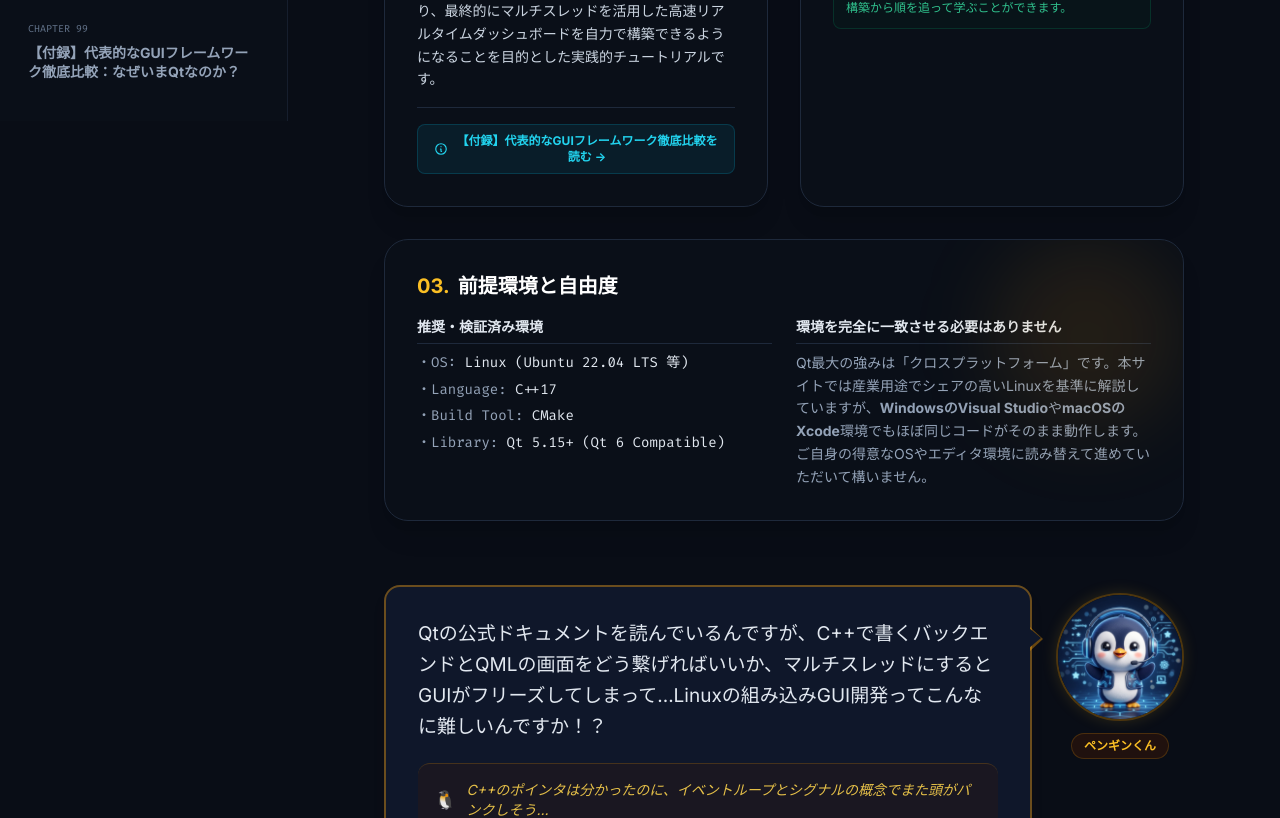
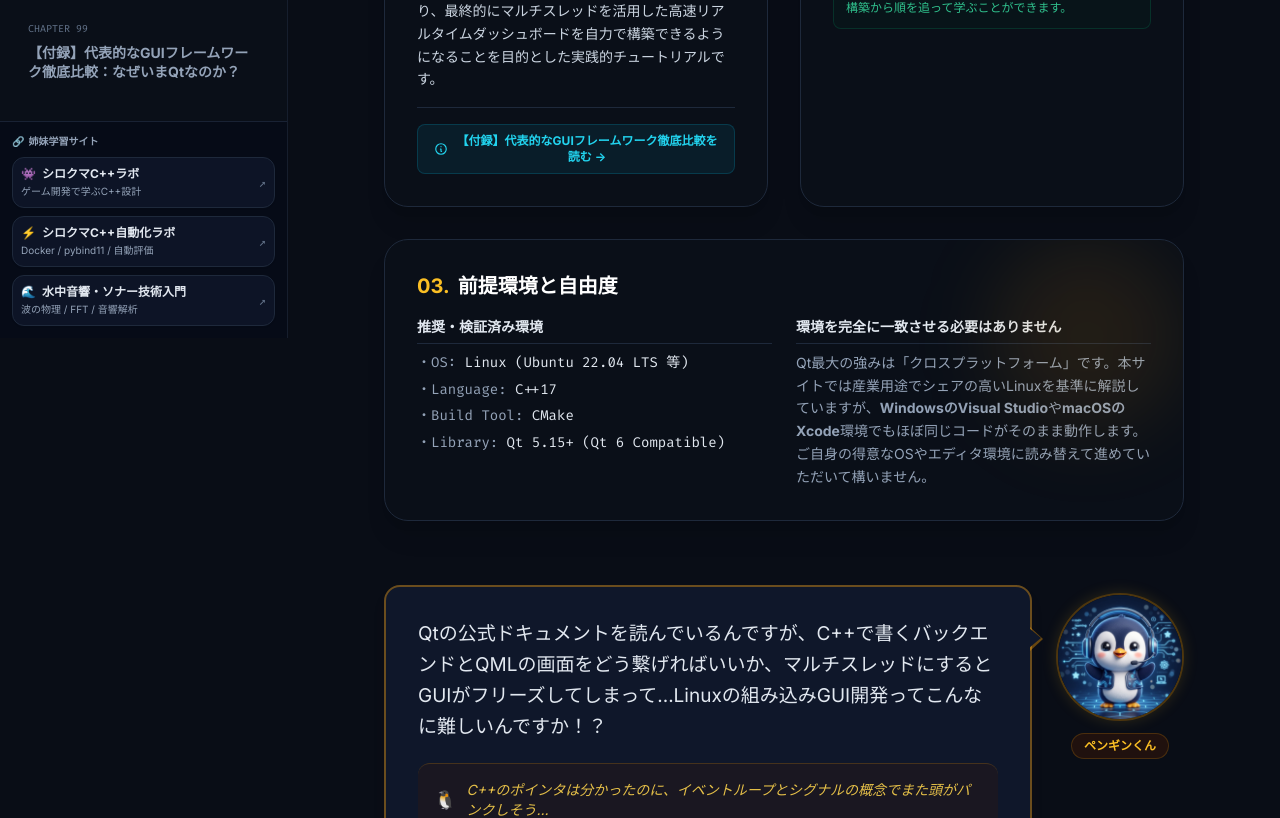
Before and after one commit to genki113355-tm/qt-gui-study, a React (Vite) app: page / in a window 1280 px wide. Shown: the part 1280-2098 px from the top of the page. Built offline with nearby package versions, Linux system fonts and the light colour scheme.

Commit message:
feat: update sister sites and deploy script

```diff
--- a/package.json
+++ b/package.json
@@ -9,7 +9,7 @@
     "dev": "vite",
     "build": "tsc && vite build && node scripts/generate-seo.mjs",
     "preview": "vite preview",
-    "deploy": "npm run build && wrangler pages deploy dist --project-name qt-gui-study"
+    "deploy": "npm run build && wrangler pages deploy dist --project-name qt-gui-study --commit-dirty=true && git push origin main"
   },
   "dependencies": {
     "canvas-confetti": "^1.9.4",
--- a/src/components/layout/Footer.tsx
+++ b/src/components/layout/Footer.tsx
@@ -16,57 +16,84 @@ export const Footer: React.FC = () => {
           </div>
 
           {/* 姉妹メディア・相互リンク */}
-          <div className="pt-5 pb-4 max-w-2xl mx-auto grid grid-cols-1 sm:grid-cols-2 gap-5">
+          <div className="pt-5 pb-4 max-w-4xl mx-auto grid grid-cols-1 md:grid-cols-3 gap-4">
 
             {/* リンク1: シロクマC++ラボ */}
             <a
-              href="https://shirokuma-auto-cpp.jp/"
+              href="https://www.shirokuma-cpp.jp/"
               target="_blank"
               rel="noopener noreferrer"
-              className="group flex items-center justify-between gap-4 p-4 rounded-2xl bg-[#0f1522] hover:bg-[#131b2c] border border-slate-800 hover:border-cyan-500/30 transition-all duration-300 shadow-lg hover:shadow-[0_0_20px_rgba(34,211,238,0.1)] text-left"
+              className="group flex items-center justify-between gap-3 p-3.5 rounded-2xl bg-[#0f1522] hover:bg-[#131b2c] border border-slate-800 hover:border-cyan-500/30 transition-all duration-300 shadow-lg hover:shadow-[0_0_20px_rgba(34,211,238,0.1)] text-left"
             >
-              <div className="flex items-center gap-4 min-w-0">
-                <div className="w-12 h-12 rounded-xl bg-[#0a0f18] border border-slate-700/50 flex items-center justify-center text-cyan-500 flex-shrink-0 group-hover:text-cyan-400 group-hover:border-cyan-500/50 transition-colors">
-                  <Cpu className="w-6 h-6" />
+              <div className="flex items-center gap-3 min-w-0">
+                <div className="w-10 h-10 rounded-xl bg-[#0a0f18] border border-slate-700/50 flex items-center justify-center text-xl flex-shrink-0">
+                  👾
                 </div>
                 <div className="min-w-0">
-                  <div className="flex items-center gap-2 flex-wrap mb-1">
-                    <span className="text-[10px] tracking-wider font-mono px-1.5 py-0.5 rounded bg-slate-800/80 text-slate-400 border border-slate-700/50">
+                  <div className="flex items-center gap-1.5 flex-wrap mb-0.5">
+                    <span className="text-[9px] tracking-wider font-mono px-1.5 py-0.5 rounded bg-slate-800/80 text-cyan-400 border border-slate-700/50">
                       SISTER SITE
                     </span>
                   </div>
                   <span className="font-bold text-slate-200 group-hover:text-cyan-300 transition text-sm font-sans truncate block">
                     シロクマC++ラボ
                   </span>
-                  <p className="text-[11px] text-slate-500 font-sans mt-0.5 truncate">
-                    数理アルゴリズム自動評価
+                  <p className="text-[11px] text-slate-400 font-sans mt-0.5 truncate">
+                    ゲーム開発で学ぶC++設計
                   </p>
                 </div>
               </div>
             </a>
 
-            {/* リンク2: 水中音響・ソナー */}
+            {/* リンク2: シロクマC++自動化ラボ */}
+            <a
+              href="https://shirokuma-auto-cpp.jp/"
+              target="_blank"
+              rel="noopener noreferrer"
+              className="group flex items-center justify-between gap-3 p-3.5 rounded-2xl bg-[#0f1522] hover:bg-[#131b2c] border border-slate-800 hover:border-cyan-500/30 transition-all duration-300 shadow-lg hover:shadow-[0_0_20px_rgba(34,211,238,0.1)] text-left"
+            >
+              <div className="flex items-center gap-3 min-w-0">
+                <div className="w-10 h-10 rounded-xl bg-[#0a0f18] border border-slate-700/50 flex items-center justify-center text-xl flex-shrink-0">
+                  ⚡
+                </div>
+                <div className="min-w-0">
+                  <div className="flex items-center gap-1.5 flex-wrap mb-0.5">
+                    <span className="text-[9px] tracking-wider font-mono px-1.5 py-0.5 rounded bg-slate-800/80 text-cyan-400 border border-slate-700/50">
+                      SISTER SITE
+                    </span>
+                  </div>
+                  <span className="font-bold text-slate-200 group-hover:text-cyan-300 transition text-sm font-sans truncate block">
+                    シロクマC++自動化ラボ
+                  </span>
+                  <p className="text-[11px] text-slate-400 font-sans mt-0.5 truncate">
+                    Docker / pybind11 / 自動評価
+                  </p>
+                </div>
+              </div>
+            </a>
+
+            {/* リンク3: 水中音響・ソナー */}
             <a
               href="https://sonar-guide.jp/"
               target="_blank"
               rel="noopener noreferrer"
-              className="group flex items-center justify-between gap-4 p-4 rounded-2xl bg-[#0f1522] hover:bg-[#131b2c] border border-slate-800 hover:border-cyan-500/30 transition-all duration-300 shadow-lg hover:shadow-[0_0_20px_rgba(34,211,238,0.1)] text-left"
+              className="group flex items-center justify-between gap-3 p-3.5 rounded-2xl bg-[#0f1522] hover:bg-[#131b2c] border border-slate-800 hover:border-cyan-500/30 transition-all duration-300 shadow-lg hover:shadow-[0_0_20px_rgba(34,211,238,0.1)] text-left"
             >
-              <div className="flex items-center gap-4 min-w-0">
-                <div className="w-12 h-12 rounded-xl bg-[#0a0f18] border border-slate-700/50 flex items-center justify-center text-cyan-500 flex-shrink-0 group-hover:text-cyan-400 group-hover:border-cyan-500/50 transition-colors">
-                  <Waves className="w-6 h-6" />
+              <div className="flex items-center gap-3 min-w-0">
+                <div className="w-10 h-10 rounded-xl bg-[#0a0f18] border border-slate-700/50 flex items-center justify-center text-xl flex-shrink-0">
+                  🌊
                 </div>
                 <div className="min-w-0">
-                  <div className="flex items-center gap-2 flex-wrap mb-1">
-                    <span className="text-[10px] tracking-wider font-mono px-1.5 py-0.5 rounded bg-slate-800/80 text-slate-400 border border-slate-700/50">
+                  <div className="flex items-center gap-1.5 flex-wrap mb-0.5">
+                    <span className="text-[9px] tracking-wider font-mono px-1.5 py-0.5 rounded bg-slate-800/80 text-cyan-400 border border-slate-700/50">
                       SISTER SITE
                     </span>
                   </div>
                   <span className="font-bold text-slate-200 group-hover:text-cyan-300 transition text-sm font-sans truncate block">
                     水中音響・ソナー入門
                   </span>
-                  <p className="text-[11px] text-slate-500 font-sans mt-0.5 truncate">
-                    音波と数理で迫るソナー工学
+                  <p className="text-[11px] text-slate-400 font-sans mt-0.5 truncate">
+                    波の物理 / FFT / 音響解析
                   </p>
                 </div>
               </div>
@@ -100,7 +127,7 @@ export const Footer: React.FC = () => {
           </div>
 
           <p className="text-slate-500 flex items-center justify-center gap-1 text-xs pt-4 font-mono">
-            <span>© 2026 シロクマQt×C++ラボ (shirokuma-cpp.jp). All rights reserved.</span>
+            <span>© 2026 シロクマQt×C++ラボ (shirokuma-qt-cpp.jp). All rights reserved.</span>
           </p>
         </div>
       </footer>
--- a/src/components/layout/Sidebar.tsx
+++ b/src/components/layout/Sidebar.tsx
@@ -76,6 +76,85 @@ export const Sidebar: React.FC<SidebarProps> = ({
             </ul>
           </div>
         </div>
+
+        {/* 姉妹メディア・相互リンク */}
+        <div className="p-3 border-t border-slate-800/80 bg-slate-950/40 space-y-2 shrink-0">
+          <div className="text-[10px] font-mono text-slate-400 font-bold mb-1 flex items-center justify-between">
+            <span className="flex items-center gap-1">
+              <span>🔗</span>
+              <span>姉妹学習サイト</span>
+            </span>
+          </div>
+
+          {/* 1. シロクマC++ラボ */}
+          <a
+            href="https://www.shirokuma-cpp.jp/"
+            target="_blank"
+            rel="noopener noreferrer"
+            className="group flex items-center justify-between p-2 rounded-xl bg-slate-900/80 hover:bg-slate-800 border border-slate-800 hover:border-cyan-500/40 transition shadow-sm"
+          >
+            <div className="min-w-0 pr-2">
+              <div className="flex items-center gap-1.5">
+                <span className="text-xs">👾</span>
+                <div className="text-xs font-bold text-slate-200 group-hover:text-cyan-300 font-sans truncate">
+                  シロクマC++ラボ
+                </div>
+              </div>
+              <div className="text-[10px] text-slate-400 mt-0.5 truncate font-sans">
+                ゲーム開発で学ぶC++設計
+              </div>
+            </div>
+            <span className="text-xs text-slate-500 group-hover:text-cyan-400 font-mono flex-shrink-0">
+              ↗
+            </span>
+          </a>
+
+          {/* 2. シロクマC++自動化ラボ */}
+          <a
+            href="https://shirokuma-auto-cpp.jp/"
+            target="_blank"
+            rel="noopener noreferrer"
+            className="group flex items-center justify-between p-2 rounded-xl bg-slate-900/80 hover:bg-slate-800 border border-slate-800 hover:border-cyan-500/40 transition shadow-sm"
+          >
+            <div className="min-w-0 pr-2">
+              <div className="flex items-center gap-1.5">
+                <span className="text-xs">⚡</span>
+                <div className="text-xs font-bold text-slate-200 group-hover:text-cyan-300 font-sans truncate">
+                  シロクマC++自動化ラボ
+                </div>
+              </div>
+              <div className="text-[10px] text-slate-400 mt-0.5 truncate font-sans">
+                Docker / pybind11 / 自動評価
+              </div>
+            </div>
+            <span className="text-xs text-slate-500 group-hover:text-cyan-400 font-mono flex-shrink-0">
+              ↗
+            </span>
+          </a>
+
+          {/* 3. 水中音響・ソナー技術入門 */}
+          <a
+            href="https://sonar-guide.jp/"
+            target="_blank"
+            rel="noopener noreferrer"
+            className="group flex items-center justify-between p-2 rounded-xl bg-slate-900/80 hover:bg-slate-800 border border-slate-800 hover:border-blue-500/40 transition shadow-sm"
+          >
+            <div className="min-w-0 pr-2">
+              <div className="flex items-center gap-1.5">
+                <span className="text-xs">🌊</span>
+                <div className="text-xs font-bold text-slate-200 group-hover:text-cyan-300 font-sans truncate">
+                  水中音響・ソナー技術入門
+                </div>
+              </div>
+              <div className="text-[10px] text-slate-400 mt-0.5 truncate font-sans">
+                波の物理 / FFT / 音響解析
+              </div>
+            </div>
+            <span className="text-xs text-slate-500 group-hover:text-cyan-400 font-mono flex-shrink-0">
+              ↗
+            </span>
+          </a>
+        </div>
       </aside>
     </>
   );
```
Also changed, not shown: 1 other file (tests, documents, lock files or other folders).
